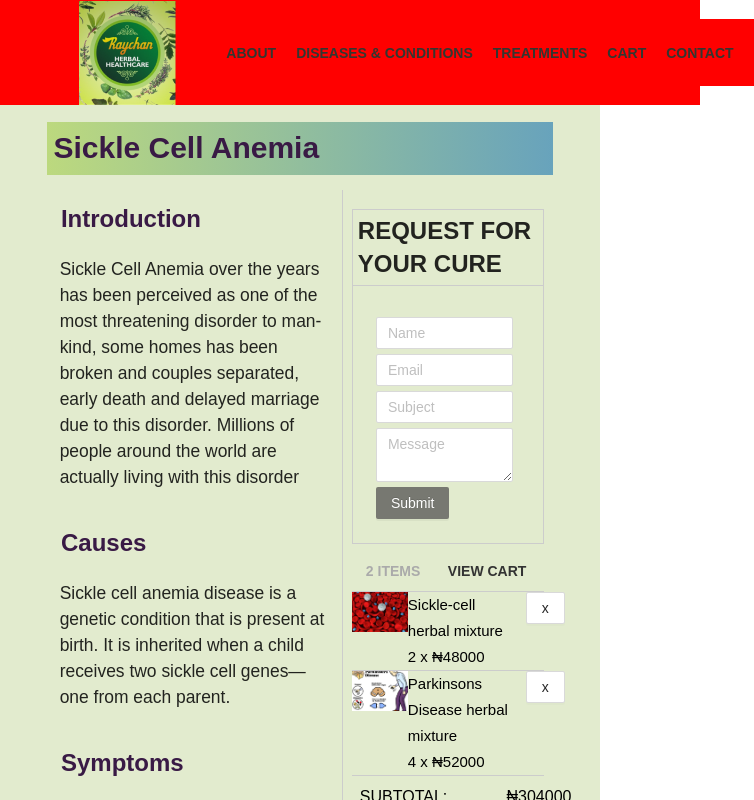
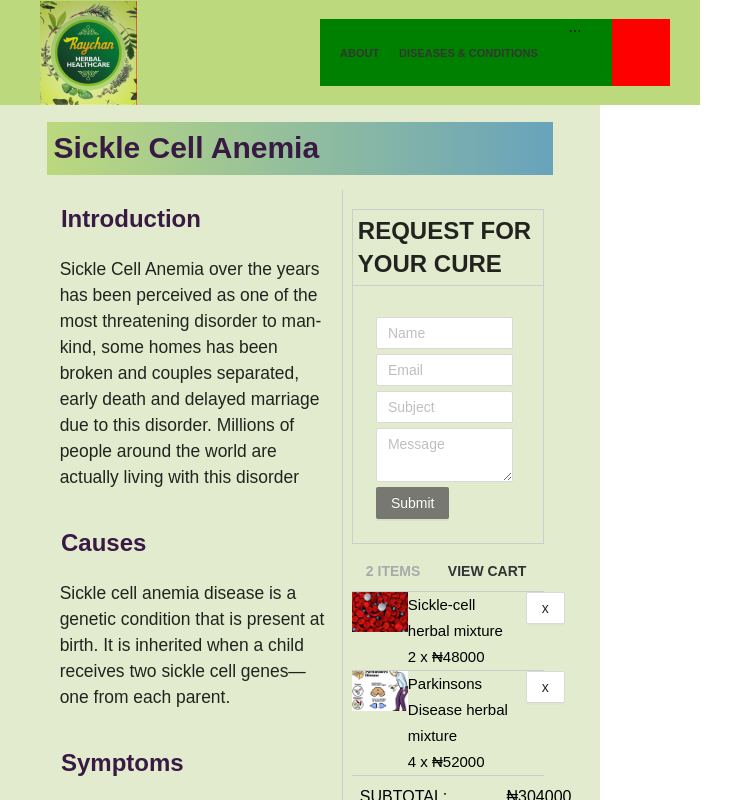
Before and after one commit to damigreen/raychan-frontend, a React (Create React App) app: page /sickle-cell in a window 600 px wide. Shown: the top 800 px of the page, 754 px wide, since content can reach past the window. Built offline with nearby package versions, Linux system fonts and the light colour scheme.

Commit message:
resize the treatments and responsive tab

```diff
--- a/src/components/app/media-queries.scss
+++ b/src/components/app/media-queries.scss
@@ -34,7 +34,6 @@
     width: 100%;
     max-width: 480px;
     display: block;
-    // margin: 0 auto;
   }
 
   #treatments .flex-column .card-style {
@@ -112,15 +111,46 @@
 
   /* TabBar */
   #menu.flex-row {
+    // margin: 0 auto;
     width: auto;
     max-width: 767px;
+    // background-color: red;
+    font-size: 11px;
+  }
+
+  #menu .nav-icon {
     background-color: red;
+    max-width: 97px;
+    max-height: 104px;
   }
+
+  #menu .nav-icon-img {
+  }
+
+  #menu .nav-col {
+    justify-content: space-between;
+    flex-wrap: wrap;
+    margin-right: 30px;
+  }
+
+  #menu .nav-col .menu-bar {
+    font-size: 11px;
+    background-color: inherit;
+    background-color: green;
+    padding: 5px 10px 5px 10px;
+    border-bottom: none;
+    width: auto;
+    max-width: 300px;
+    // min-width: 300px;
+    // margin-right: 30px;
+  }
+
 }
 
 @media only screen and (min-width: 768px) and (max-width: 991px){
   /* Treatments */
   #treatments .flex-column {
+    width: 991px;
     max-width: 992px;
     display: block;
   }
@@ -149,6 +179,7 @@
   #treatments .card-style.parkinsons {
     margin-left: 250px;
   }
+
   #treatments .card-style.lsc {
     margin-left: 250px;
   }
@@ -235,3 +266,31 @@
   #treatments .flex-column .card-style {
   }
 }
+
+// @media only screen and (max-width : 767px) {
+//   #menu.flex-row {
+//     margin: 0 auto;
+//     width: auto;
+//     max-width: 767px;
+//     // background-color: red;
+//     font-size: 11px;
+//     min-width: 480px;
+//   }
+
+//   #menu .nav-col {
+//     justify-content: space-between;
+//     flex-wrap: wrap;
+//     margin-right: 30px;
+//   }
+
+//   #menu .nav-col .menu-bar {
+//     font-size: 11px;
+//     background-color: inherit;
+//     background-color: green;
+//     padding: 5px 10px 5px 10px;
+//     border-bottom: none;
+//     width: auto;
+//     max-width: 500px;
+//     margin-right: 30px;
+//   }
+// }
```
